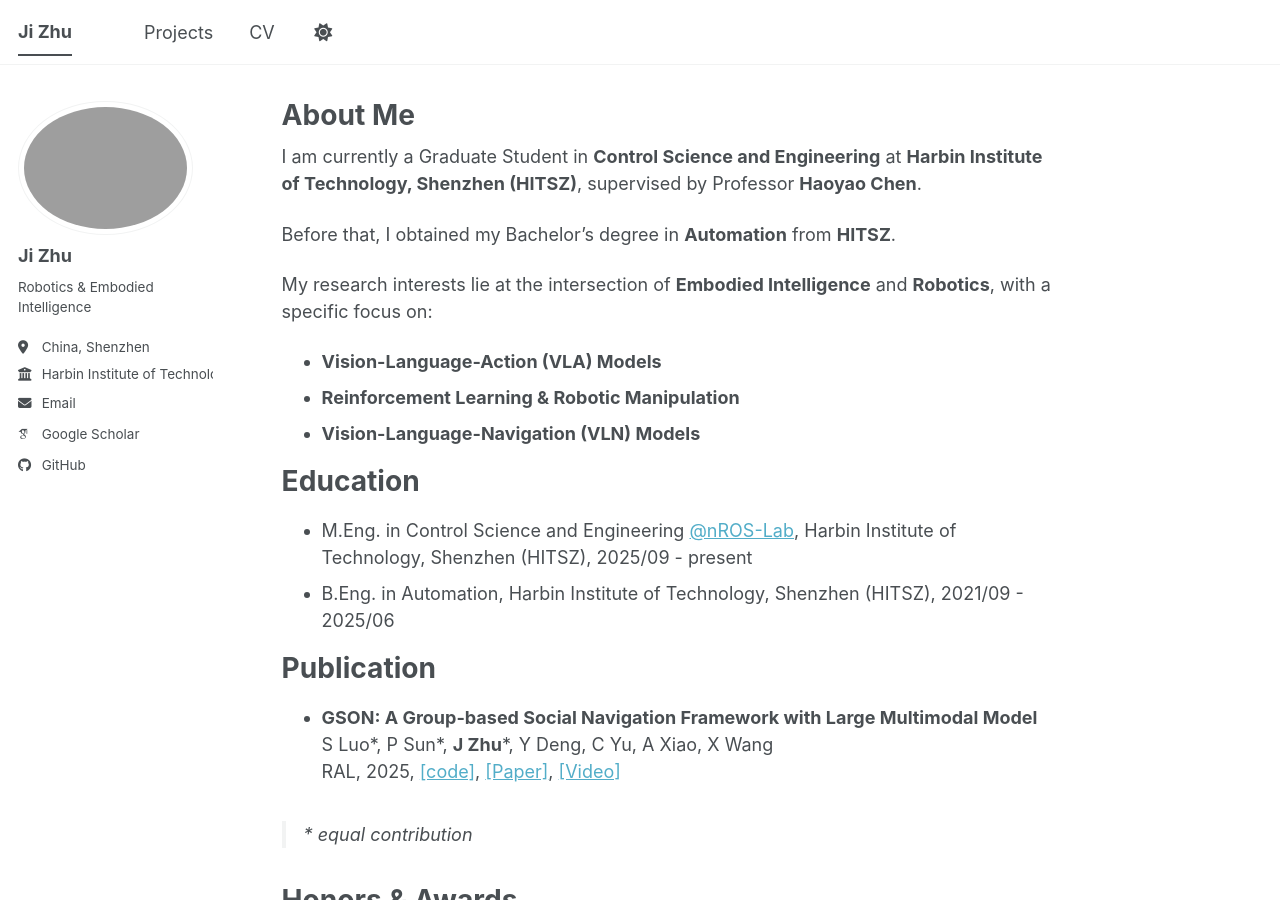
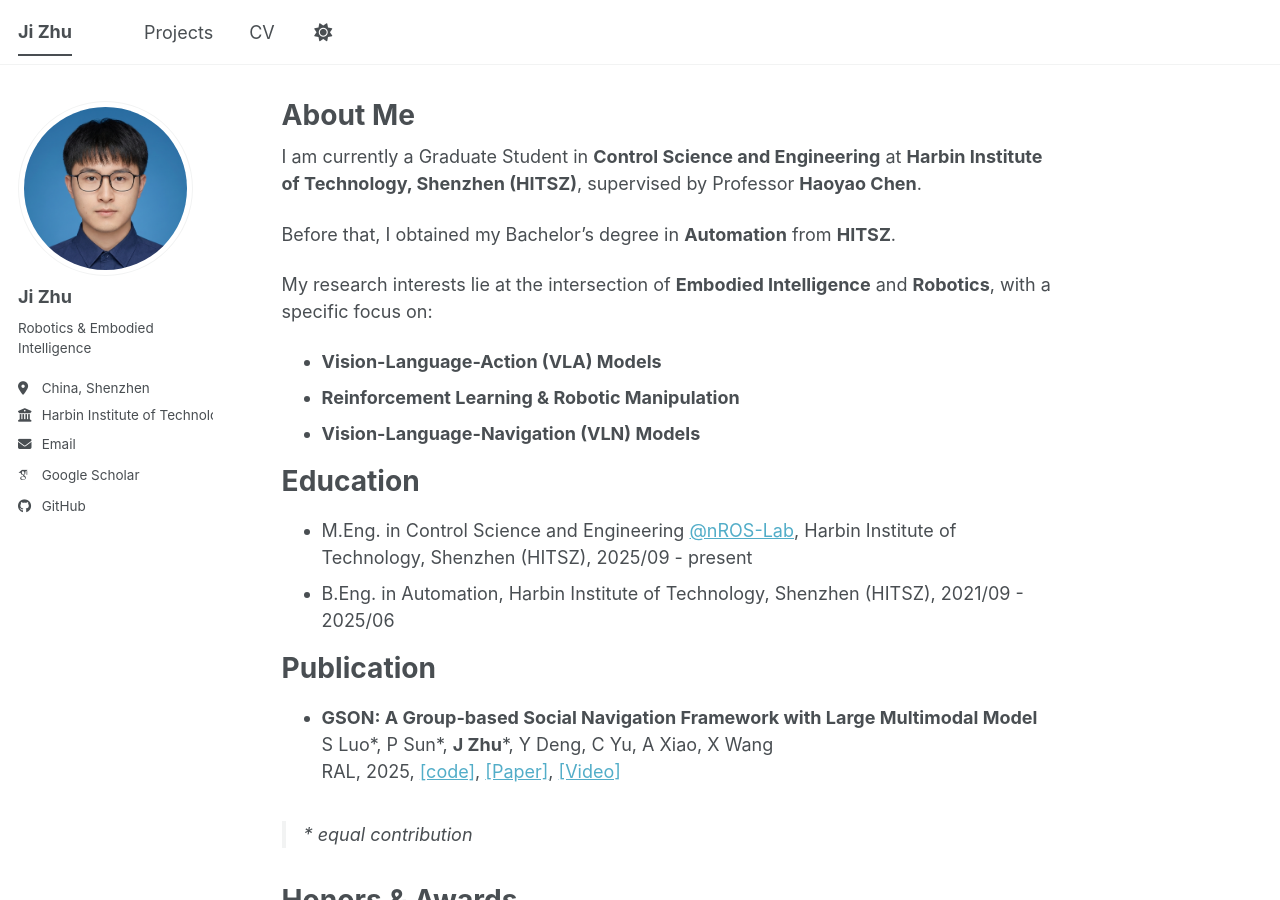
Before and after one commit to qitanda/qitanda.cn, a Jekyll site: the page built from _pages/about.md, in a window 1280 px wide and 900 px high. Built offline with Jekyll 4.4.1, drawn with Linux system fonts in a browser that asks for light colours; some web fonts are replaced; a script bundle is joined from its source files by our own code; library files that are not in the unit come from our copies.

Commit message:
Update _config.yml

```diff
--- a/_config.yml
+++ b/_config.yml
@@ -23,7 +23,7 @@ repository               : "academicpages/academicpages.github.io"
 #               Additional customization can be done by editing /_includes/author-profile.html
 author:
   # Biographic information
-  avatar           : "me800*800.png"
+  avatar           : "me800x800.png"
   name             : "Ji Zhu"
   pronouns         : # example: "she/her"
   bio              : "Robotics & Embodied Intelligence"
```
